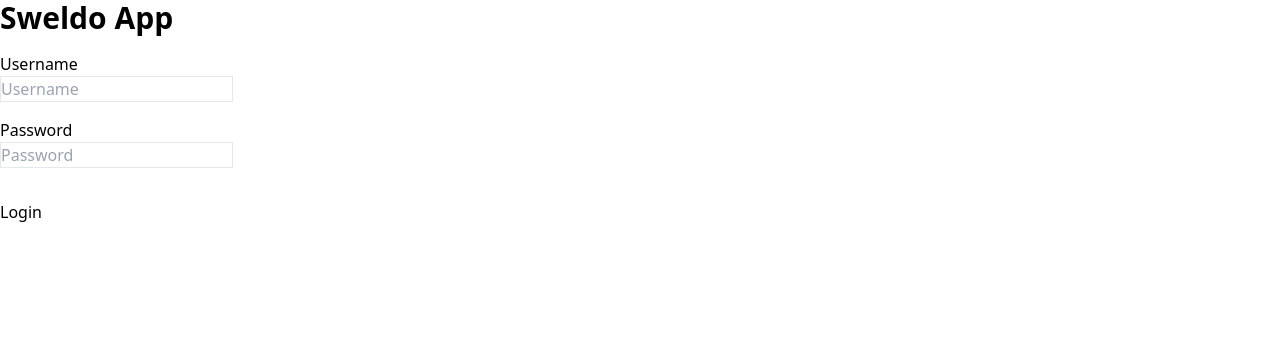
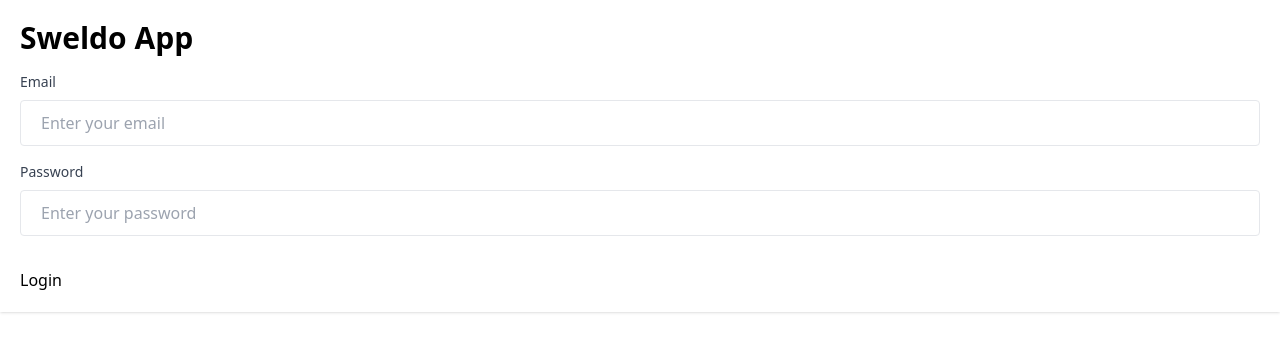
Before and after one commit to Mark-Garner/capstone-sweldo-app, a React (Create React App) app in the folder client/: page / in a window 1280 px wide. Shown: the top 352 px of the page. Built offline with nearby package versions, Linux system fonts and the light colour scheme; no server answers.

Commit message:
added custom input component

```diff
--- /dev/null
+++ b/client/src/components/ui/inputs/CustomInput.jsx
@@ -0,0 +1,37 @@
+const CustomInput = ({
+  label,
+  id,
+  type,
+  placeholder,
+  value,
+  onChange,
+  error,
+}) => {
+  return (
+    <div>
+      {label !== undefined && (
+        <label
+          htmlFor={id}
+          className='block text-gray-700 text-sm font-medium mb-2'
+        >
+          {label}
+        </label>
+      )}
+      <input
+        className={
+          error
+            ? 'w-full text-gray px-5 py-2.5 rounded border border-red-500'
+            : 'w-full text-gray px-5 py-2.5 rounded border'
+        }
+        id={id}
+        type={type}
+        placeholder={placeholder}
+        value={value}
+        onChange={onChange}
+      />
+      {error && <span className='text-sm text-red-500'>{error}</span>}
+    </div>
+  )
+}
+
+export default CustomInput
--- a/client/src/pages/login.jsx
+++ b/client/src/pages/login.jsx
@@ -1,5 +1,6 @@
 import { useState } from 'react'
 import { useNavigate } from 'react-router-dom'
+import CustomInput from '../components/ui/inputs/CustomInput'
 import * as RestApi from '../utils/rest_api_util'
 
 const Login = () => {
@@ -48,39 +49,39 @@ const Login = () => {
   }
 
   return (
-    <div className=''>
     <div>
+      <div className='bg-white shadow p-5'>
         <div className='mb-4'>
           <h1 className='text-3xl font-bold'>Sweldo App</h1>
         </div>
         {/* Input */}
         <div className='mb-8 space-y-4'>
-          <div>
-            <label htmlFor='username' className='block'>
-              Username
-            </label>
-            <input
-              type='text'
-              placeholder='Username'
-              className='border'
+          <CustomInput
+            label='Email'
+            id='email'
+            type='email'
+            placeholder='Enter your email'
+            value={formData.email}
             onChange={(e) =>
               setFormData({ ...formData, email: e.target.value })
             }
+            error={
+              error !== undefined && error.type === 'email' ? error.message : null
+            }
           />
-          </div>
-          <div>
-            <label htmlFor='password' className='block'>
-              Password
-            </label>
-            <input
+          <CustomInput
+            label='Password'
+            id='password'
             type='password'
-              placeholder='Password'
-              className='border'
+            placeholder='Enter your password'
+            value={formData.password}
             onChange={(e) =>
               setFormData({ ...formData, password: e.target.value })
             }
+            error={
+              error !== undefined && error.type === 'password' ? error.message : null
+            }
           />
-          </div>
         </div>
         {/* Login */}
         <div>
```
Lines whose indentation alone changed are shown as unchanged.
